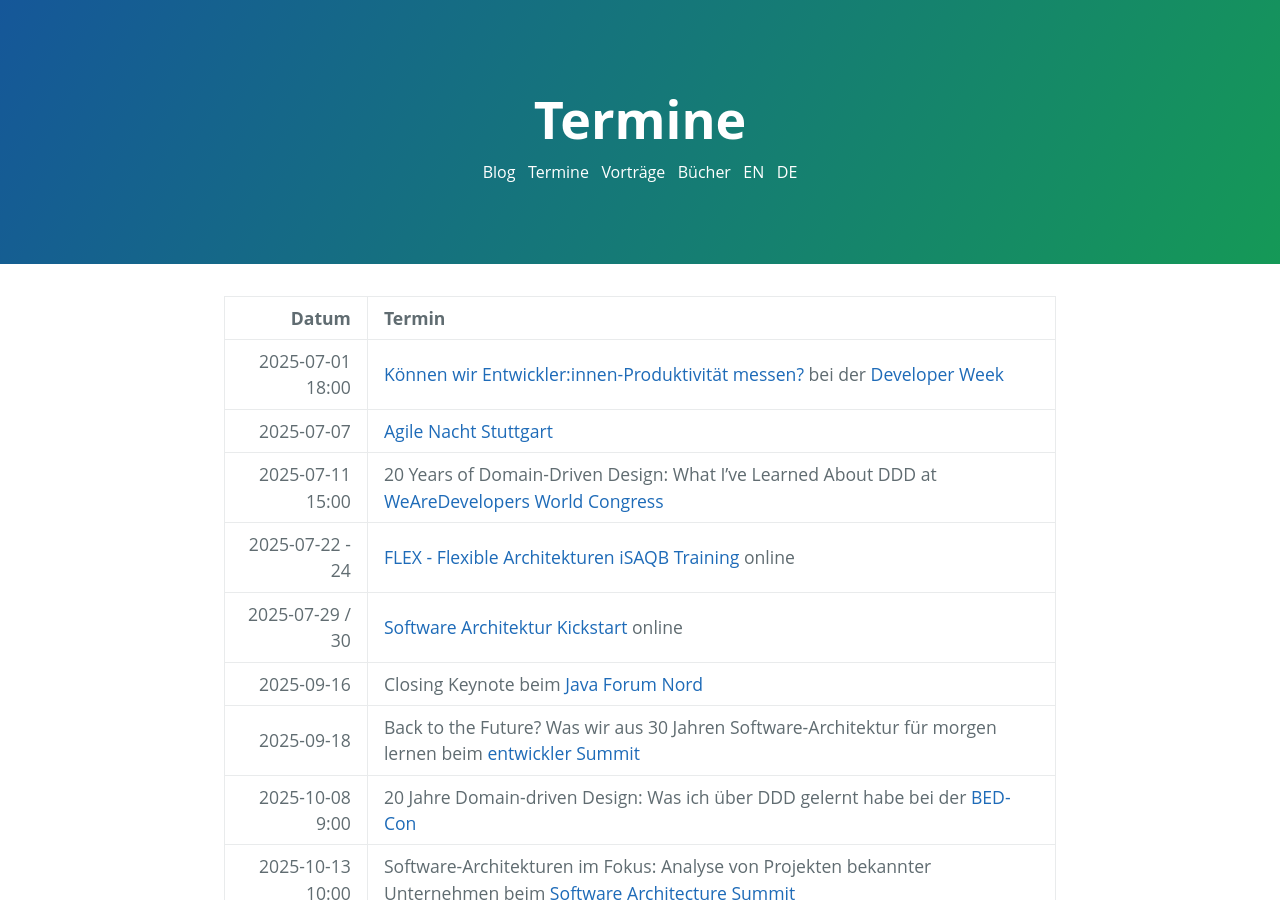
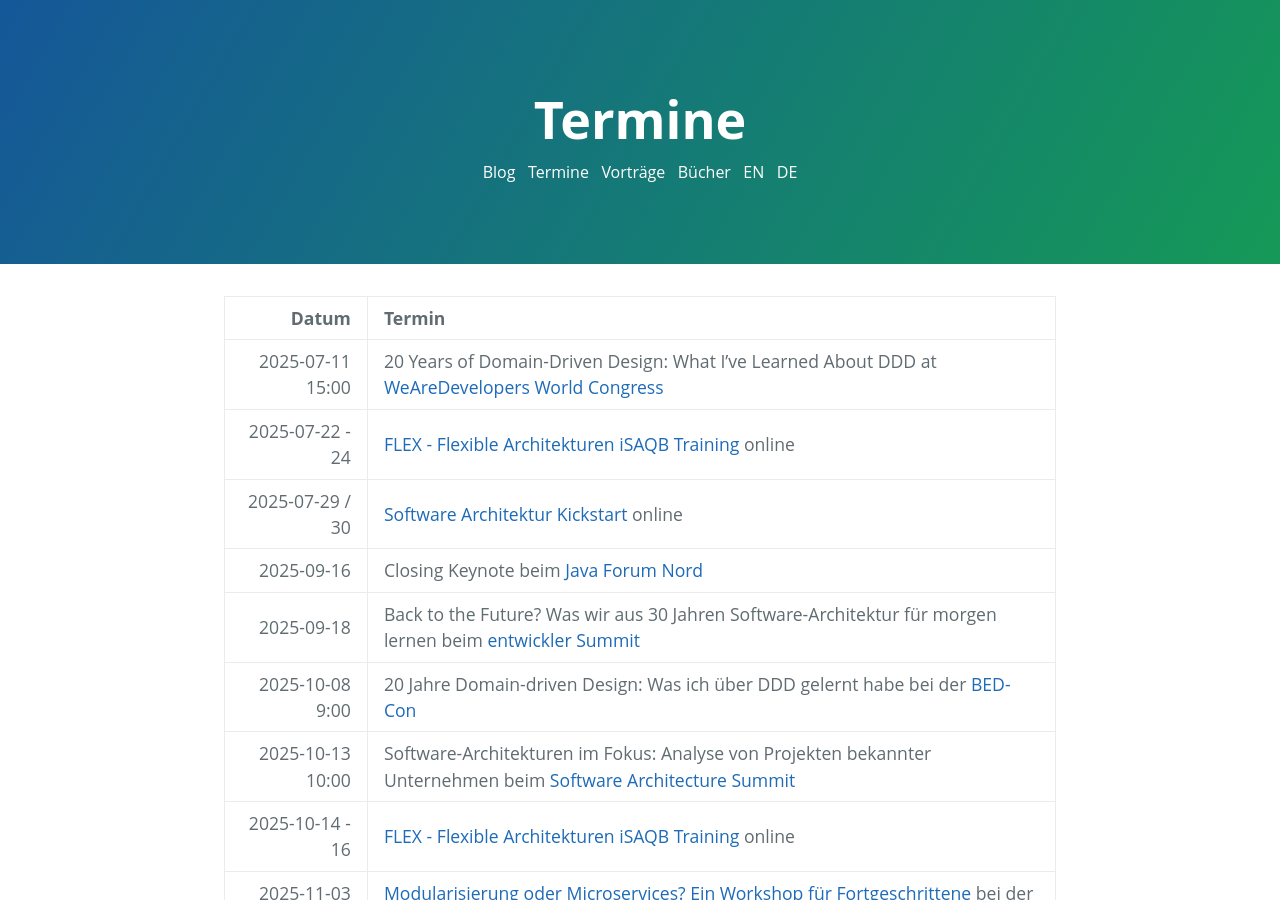
Before and after one commit to ewolff/ewolff.com, a Jekyll site: the page built from termine.md, in a window 1280 px wide and 900 px high. Built offline with Jekyll 4.4.1, drawn with Linux system fonts in a browser that asks for light colours.

Commit message:
Vergangene Termine entfernt

```diff
--- a/termine.md
+++ b/termine.md
@@ -5,8 +5,6 @@
 
 |            Datum | Termin                                                                                                                                                                                                      |
 |-----------------:|:------------------------------------------------------------------------------------------------------------------------------------------------------------------------------------------------------------|
-| 2025-07-01 18:00 | [Können wir Entwickler:innen-Produktivität messen?](https://www.developer-week.de/programm/#/talk/konnen-wir-entwicklerinnen-produktivitat-messen) bei der [Developer Week](https://www.developer-week.de/) |
-|       2025-07-07 | [Agile Nacht Stuttgart](https://www.mitblick.de/agile-nacht-stuttgart/)                                                                                                                                     |
 | 2025-07-11 15:00 | 20 Years of Domain-Driven Design: What I’ve Learned About DDD at [WeAreDevelopers World Congress](https://www.wearedevelopers.com/world-congress/)                                                          |
 |  2025-07-22 - 24 | [FLEX - Flexible Architekturen iSAQB Training](https://www.socreatory.com/de/trainings/flex) online                                                                                                         |
 |  2025-07-29 / 30 | [Software Architektur Kickstart](https://www.socreatory.com/de/trainings/arch-kickstart) online                                                                                                             |
```
Also changed, not shown: schedule.md (+0 -2 lines).
